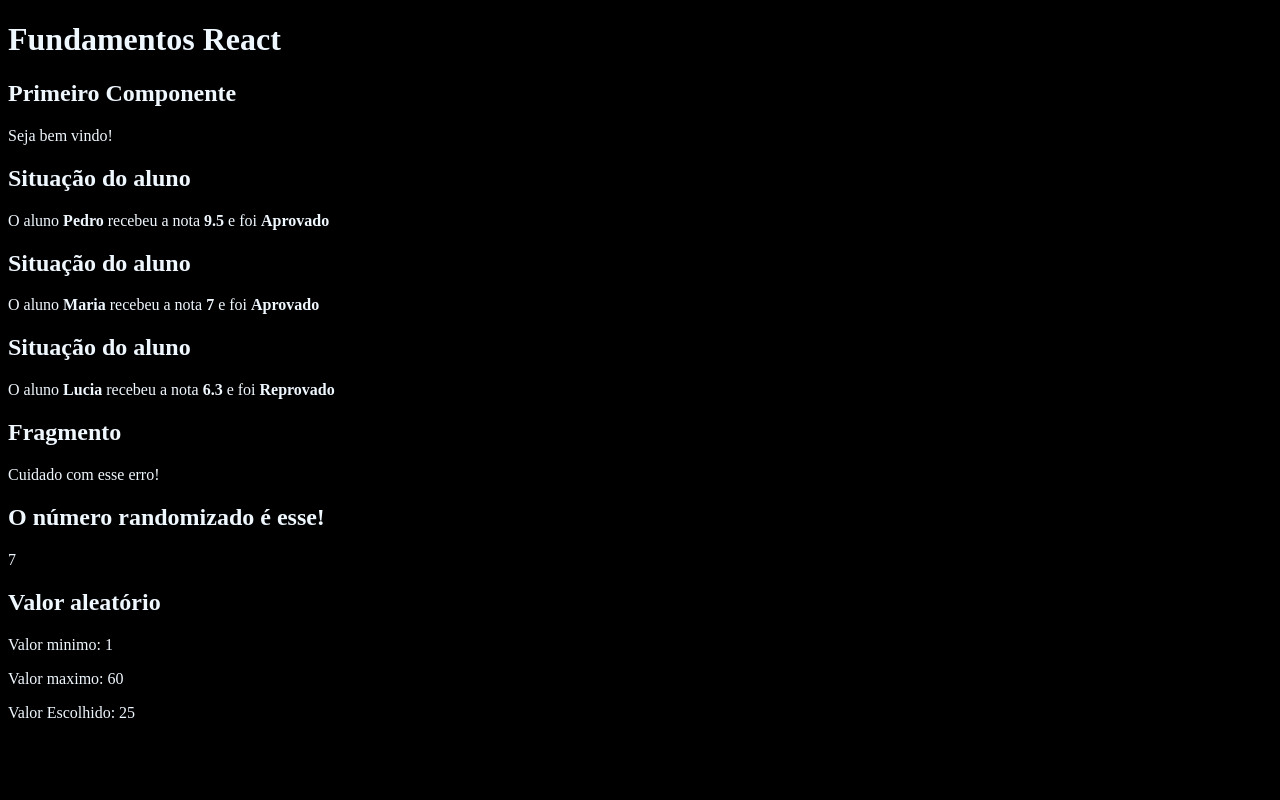
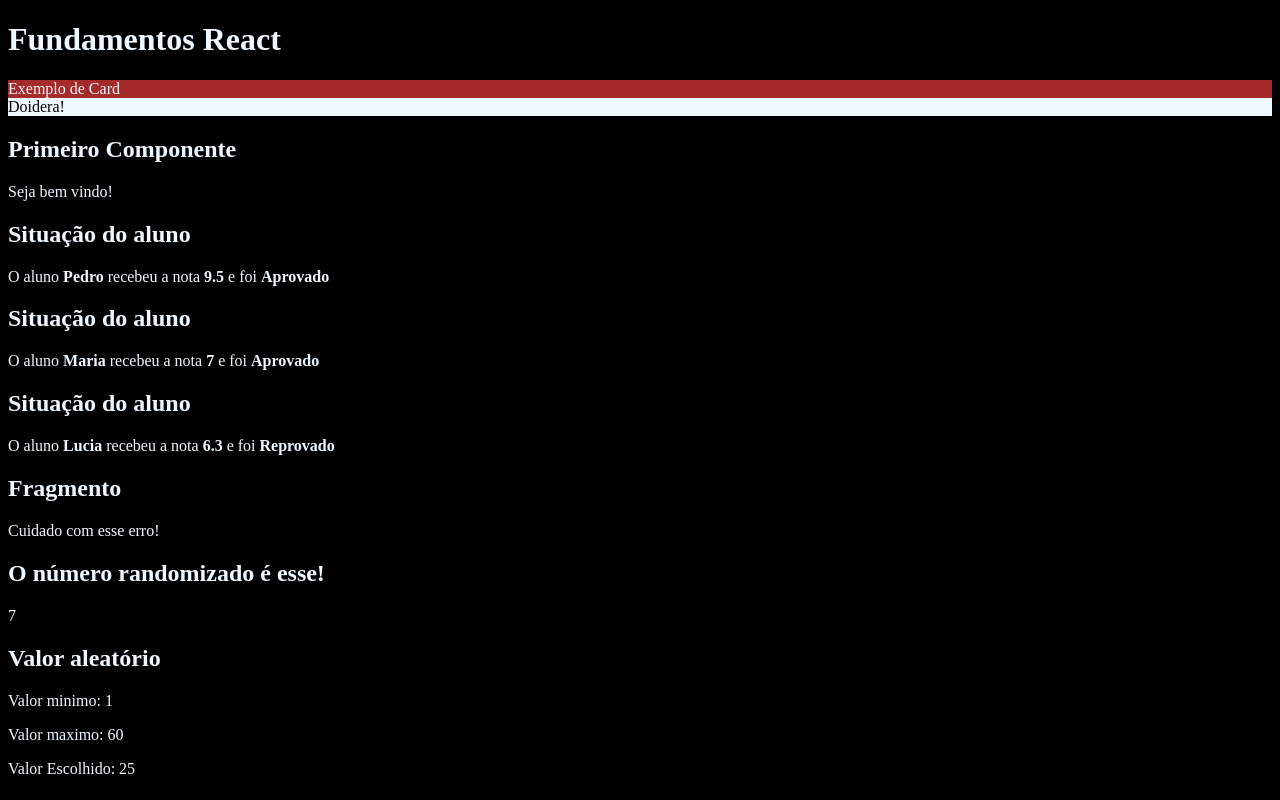
Before and after one commit to dfernan6/Curso-e-codigos-em-praticas, a React (Create React App) app in the folder react-redux/fundamentos-react/: page / in a window 1280 px wide. Built offline with nearby package versions, Linux system fonts and the light colour scheme.

Commit message:
Enviando treinamento de skill props

```diff
--- a/react-redux/fundamentos-react/src/App.jsx
+++ b/react-redux/fundamentos-react/src/App.jsx
@@ -4,11 +4,17 @@ import ComParametro from './components/basicos/ComParametro'
 import Fragmento from './components/basicos/Fragmento'
 import RandomNumber from './components/basicos/RandomNumber'
 import Aleatorio from "./components/basicos/Aleatorio";
+import Card from "./components/layout/Card";
 
 export default function App(){
   return (
 <div id="app">
  <h1>Fundamentos React</h1>
+ <Card
+ titulo="Exemplo de Card"
+ content="Doidera!"
+ >
+  </Card>
  <Primeiro />
 <ComParametro
   titulo="Situação do aluno"
--- /dev/null
+++ b/react-redux/fundamentos-react/src/components/layout/Card.css
@@ -0,0 +1,8 @@
+.Card {
+    background-color: brown;
+}
+
+.Card .content {
+    color: black;
+    background-color: aliceblue;
+}
--- /dev/null
+++ b/react-redux/fundamentos-react/src/components/layout/Card.jsx
@@ -0,0 +1,13 @@
+import React from "react";
+import "./Card.css";
+
+export default props => {
+
+    return (
+        <div className="Card">
+            <div>{props.titulo}</div>
+            <div className="content">
+            {props.content}</div>
+        </div>
+    )
+};
```
